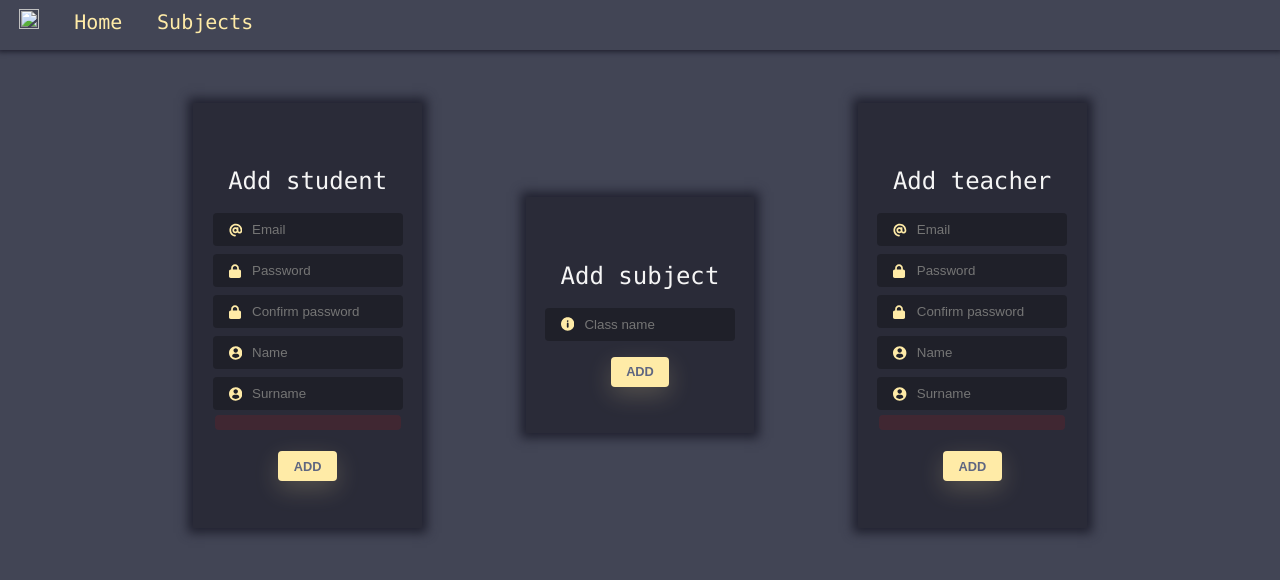
After one commit to Cukec/SpletnaUcilnica, a PHP site: page /admin.php in a window 1280 px wide. The commit adds this page. Shown: the top 580 px of the page. Run offline with PHP 8.4, Linux system fonts and the light colour scheme; data that the repository does not hold is empty.

Commit message:
Add files via upload

```diff
--- /dev/null
+++ b/eucilnica/admin.php
@@ -0,0 +1,130 @@
+<?php include("config.php"); include("user_info.php"); ?>
+
+<!DOCTYPE html>
+<html lang="en">
+<head>
+    <meta charset="UTF-8">
+    <meta name="viewport" content="width=device-width, initial-scale=1.0">
+    <title>Admin</title>
+    <link rel="stylesheet" href="login.css">
+    <link rel="stylesheet" href="home_page.css">
+</head>
+<body>
+    <div class="navBar">
+        <table>
+            <tr>
+                <td class="profilePic"><a href="#"><img src="#" height="20px" width="20px"></a></td>
+                <td><a href="#">home</a></td>
+                <td><a href="#">subjects</a></td>
+                <td><a href="admin.php"><?php if($role == 'a') echo "admin" ?></a></td>
+            </tr>
+        </table>
+    </div>
+    <table align="center">
+        <td style="margin: 50px"> <!-- add student -->
+            <div class="card" style="margin: 50px">
+                <h4 class="title">Add student</h4>
+                <form method="POST" action="regLogic.php">
+                    <div class="field">
+                        <svg class="input-icon" viewBox="0 0 500 500" xmlns="http://www.w3.org/2000/svg">
+                        <path d="M207.8 20.73c-93.45 18.32-168.7 93.66-187 187.1c-27.64 140.9 68.65 266.2 199.1 285.1c19.01 2.888 36.17-12.26 36.17-31.49l.0001-.6631c0-15.74-11.44-28.88-26.84-31.24c-84.35-12.98-149.2-86.13-149.2-174.2c0-102.9 88.61-185.5 193.4-175.4c91.54 8.869 158.6 91.25 158.6 183.2l0 16.16c0 22.09-17.94 40.05-40 40.05s-40.01-17.96-40.01-40.05v-120.1c0-8.847-7.161-16.02-16.01-16.02l-31.98 .0036c-7.299 0-13.2 4.992-15.12 11.68c-24.85-12.15-54.24-16.38-86.06-5.106c-38.75 13.73-68.12 48.91-73.72 89.64c-9.483 69.01 43.81 128 110.9 128c26.44 0 50.43-9.544 69.59-24.88c24 31.3 65.23 48.69 109.4 37.49C465.2 369.3 496 324.1 495.1 277.2V256.3C495.1 107.1 361.2-9.332 207.8 20.73zM239.1 304.3c-26.47 0-48-21.56-48-48.05s21.53-48.05 48-48.05s48 21.56 48 48.05S266.5 304.3 239.1 304.3z"></path></svg>
+                        <input autocomplete="off" id="logemail" placeholder="Email" class="input-field" name="regemail" type="email" value="">
+                    </div>
+                    <div class="field">
+                        <svg class="input-icon" viewBox="0 0 500 500" xmlns="http://www.w3.org/2000/svg">
+                        <path d="M80 192V144C80 64.47 144.5 0 224 0C303.5 0 368 64.47 368 144V192H384C419.3 192 448 220.7 448 256V448C448 483.3 419.3 512 384 512H64C28.65 512 0 483.3 0 448V256C0 220.7 28.65 192 64 192H80zM144 192H304V144C304 99.82 268.2 64 224 64C179.8 64 144 99.82 144 144V192z"></path></svg>
+                        <input autocomplete="off" id="logpass" placeholder="Password" class="input-field" name="regpass" type="password" >
+                    </div>
+                    <div class="field">
+                        <svg class="input-icon" viewBox="0 0 500 500" xmlns="http://www.w3.org/2000/svg">
+                        <path d="M80 192V144C80 64.47 144.5 0 224 0C303.5 0 368 64.47 368 144V192H384C419.3 192 448 220.7 448 256V448C448 483.3 419.3 512 384 512H64C28.65 512 0 483.3 0 448V256C0 220.7 28.65 192 64 192H80zM144 192H304V144C304 99.82 268.2 64 224 64C179.8 64 144 99.82 144 144V192z"></path></svg>
+                        <input autocomplete="off" id="logpassConfirm" placeholder="Confirm password" class="input-field" name="regpassConfirm" type="password" >
+                    </div>
+                    <div class="field">
+                    <svg class="input-icon" viewBox="0 0 45.532 45.532" xmlns="http://www.w3.org/2000/svg">
+                        <path d="M22.766,0.001C10.194,0.001,0,10.193,0,22.766s10.193,22.765,22.766,22.765c12.574,0,22.766-10.192,22.766-22.765
+                        S35.34,0.001,22.766,0.001z M22.766,6.808c4.16,0,7.531,3.372,7.531,7.53c0,4.159-3.371,7.53-7.531,7.53
+                        c-4.158,0-7.529-3.371-7.529-7.53C15.237,10.18,18.608,6.808,22.766,6.808z M22.761,39.579c-4.149,0-7.949-1.511-10.88-4.012
+                        c-0.714-0.609-1.126-1.502-1.126-2.439c0-4.217,3.413-7.592,7.631-7.592h8.762c4.219,0,7.619,3.375,7.619,7.592
+                        c0,0.938-0.41,1.829-1.125,2.438C30.712,38.068,26.911,39.579,22.761,39.579z"></path></svg>
+                        <input autocomplete="off" id="name" placeholder="Name" class="input-field" name="name" type="text" >
+                    </div>
+                    <div class="field">
+                    <svg class="input-icon" viewBox="0 0 45.532 45.532" xmlns="http://www.w3.org/2000/svg">
+                        <path d="M22.766,0.001C10.194,0.001,0,10.193,0,22.766s10.193,22.765,22.766,22.765c12.574,0,22.766-10.192,22.766-22.765
+                        S35.34,0.001,22.766,0.001z M22.766,6.808c4.16,0,7.531,3.372,7.531,7.53c0,4.159-3.371,7.53-7.531,7.53
+                        c-4.158,0-7.529-3.371-7.529-7.53C15.237,10.18,18.608,6.808,22.766,6.808z M22.761,39.579c-4.149,0-7.949-1.511-10.88-4.012
+                        c-0.714-0.609-1.126-1.502-1.126-2.439c0-4.217,3.413-7.592,7.631-7.592h8.762c4.219,0,7.619,3.375,7.619,7.592
+                        c0,0.938-0.41,1.829-1.125,2.438C30.712,38.068,26.911,39.579,22.761,39.579z"></path></svg>
+                        <input autocomplete="off" id="surname" placeholder="Surname" class="input-field" name="surname" type="text" >
+                    </div>
+                    <div class="error" style="background-color: rgba(255, 0, 0, 0.1); border-radius: 4px; color: #ff4444; font-size: 0.8em; padding: 1px 1px; margin: 5px 2px;">
+                        <p><?php if(empty($_GET) == false) echo $error; ?></p>
+                    </div>
+                    <button class="btn" type="submit">Add</button>
+                </form>
+            </div>
+        </td>
+        <td style="margin: 50px"> <!-- add subject -->
+            <div class="card" style="margin: 50px">
+                <h4 class="title">Add subject</h4>
+                <form method="POST" action="logLogic.php">
+                <div class="field">
+                    <svg class="input-icon" viewBox="0 0 45.999 45.999" xmlns="http://www.w3.org/2000/svg">
+                    <path d="M39.264,6.736c-8.982-8.981-23.545-8.982-32.528,0c-8.982,8.982-8.981,23.545,0,32.528c8.982,8.98,23.545,8.981,32.528,0
+                    C48.245,30.281,48.244,15.719,39.264,6.736z M25.999,33c0,1.657-1.343,3-3,3s-3-1.343-3-3V21c0-1.657,1.343-3,3-3s3,1.343,3,3V33z
+                    M22.946,15.872c-1.728,0-2.88-1.224-2.844-2.735c-0.036-1.584,1.116-2.771,2.879-2.771c1.764,0,2.88,1.188,2.917,2.771
+                    C25.897,14.648,24.746,15.872,22.946,15.872z"></path></svg>
+                    <input autocomplete="off" id="title" placeholder="Class name" class="input-field" name="title" type="text" value="">
+                </div>
+                <button class="btn" type="submit">Add</button>
+                </form>
+            </div>
+        </td>
+        <td> <!-- add teacher -->
+            <div class="card" style="margin: 50px">
+                <h4 class="title">Add teacher</h4>
+                <form method="POST" action="regLogic.php">
+                    <div class="field">
+                        <svg class="input-icon" viewBox="0 0 500 500" xmlns="http://www.w3.org/2000/svg">
+                        <path d="M207.8 20.73c-93.45 18.32-168.7 93.66-187 187.1c-27.64 140.9 68.65 266.2 199.1 285.1c19.01 2.888 36.17-12.26 36.17-31.49l.0001-.6631c0-15.74-11.44-28.88-26.84-31.24c-84.35-12.98-149.2-86.13-149.2-174.2c0-102.9 88.61-185.5 193.4-175.4c91.54 8.869 158.6 91.25 158.6 183.2l0 16.16c0 22.09-17.94 40.05-40 40.05s-40.01-17.96-40.01-40.05v-120.1c0-8.847-7.161-16.02-16.01-16.02l-31.98 .0036c-7.299 0-13.2 4.992-15.12 11.68c-24.85-12.15-54.24-16.38-86.06-5.106c-38.75 13.73-68.12 48.91-73.72 89.64c-9.483 69.01 43.81 128 110.9 128c26.44 0 50.43-9.544 69.59-24.88c24 31.3 65.23 48.69 109.4 37.49C465.2 369.3 496 324.1 495.1 277.2V256.3C495.1 107.1 361.2-9.332 207.8 20.73zM239.1 304.3c-26.47 0-48-21.56-48-48.05s21.53-48.05 48-48.05s48 21.56 48 48.05S266.5 304.3 239.1 304.3z"></path></svg>
+                        <input autocomplete="off" id="logemail" placeholder="Email" class="input-field" name="regemail" type="email" value="">
+                    </div>
+                    <div class="field">
+                        <svg class="input-icon" viewBox="0 0 500 500" xmlns="http://www.w3.org/2000/svg">
+                        <path d="M80 192V144C80 64.47 144.5 0 224 0C303.5 0 368 64.47 368 144V192H384C419.3 192 448 220.7 448 256V448C448 483.3 419.3 512 384 512H64C28.65 512 0 483.3 0 448V256C0 220.7 28.65 192 64 192H80zM144 192H304V144C304 99.82 268.2 64 224 64C179.8 64 144 99.82 144 144V192z"></path></svg>
+                        <input autocomplete="off" id="logpass" placeholder="Password" class="input-field" name="regpass" type="password" >
+                    </div>
+                    <div class="field">
+                        <svg class="input-icon" viewBox="0 0 500 500" xmlns="http://www.w3.org/2000/svg">
+                        <path d="M80 192V144C80 64.47 144.5 0 224 0C303.5 0 368 64.47 368 144V192H384C419.3 192 448 220.7 448 256V448C448 483.3 419.3 512 384 512H64C28.65 512 0 483.3 0 448V256C0 220.7 28.65 192 64 192H80zM144 192H304V144C304 99.82 268.2 64 224 64C179.8 64 144 99.82 144 144V192z"></path></svg>
+                        <input autocomplete="off" id="logpassConfirm" placeholder="Confirm password" class="input-field" name="regpassConfirm" type="password" >
+                    </div>
+                    <div class="field">
+                    <svg class="input-icon" viewBox="0 0 45.532 45.532" xmlns="http://www.w3.org/2000/svg">
+                        <path d="M22.766,0.001C10.194,0.001,0,10.193,0,22.766s10.193,22.765,22.766,22.765c12.574,0,22.766-10.192,22.766-22.765
+                        S35.34,0.001,22.766,0.001z M22.766,6.808c4.16,0,7.531,3.372,7.531,7.53c0,4.159-3.371,7.53-7.531,7.53
+                        c-4.158,0-7.529-3.371-7.529-7.53C15.237,10.18,18.608,6.808,22.766,6.808z M22.761,39.579c-4.149,0-7.949-1.511-10.88-4.012
+                        c-0.714-0.609-1.126-1.502-1.126-2.439c0-4.217,3.413-7.592,7.631-7.592h8.762c4.219,0,7.619,3.375,7.619,7.592
+                        c0,0.938-0.41,1.829-1.125,2.438C30.712,38.068,26.911,39.579,22.761,39.579z"></path></svg>
+                        <input autocomplete="off" id="name" placeholder="Name" class="input-field" name="name" type="text" >
+                    </div>
+                    <div class="field">
+                    <svg class="input-icon" viewBox="0 0 45.532 45.532" xmlns="http://www.w3.org/2000/svg">
+                        <path d="M22.766,0.001C10.194,0.001,0,10.193,0,22.766s10.193,22.765,22.766,22.765c12.574,0,22.766-10.192,22.766-22.765
+                        S35.34,0.001,22.766,0.001z M22.766,6.808c4.16,0,7.531,3.372,7.531,7.53c0,4.159-3.371,7.53-7.531,7.53
+                        c-4.158,0-7.529-3.371-7.529-7.53C15.237,10.18,18.608,6.808,22.766,6.808z M22.761,39.579c-4.149,0-7.949-1.511-10.88-4.012
+                        c-0.714-0.609-1.126-1.502-1.126-2.439c0-4.217,3.413-7.592,7.631-7.592h8.762c4.219,0,7.619,3.375,7.619,7.592
+                        c0,0.938-0.41,1.829-1.125,2.438C30.712,38.068,26.911,39.579,22.761,39.579z"></path></svg>
+                        <input autocomplete="off" id="surname" placeholder="Surname" class="input-field" name="surname" type="text" >
+                    </div>
+                    <div class="error" style="background-color: rgba(255, 0, 0, 0.1); border-radius: 4px; color: #ff4444; font-size: 0.8em; padding: 1px 1px; margin: 5px 2px;">
+                        <p><?php if(empty($_GET) == false) echo $error; ?></p>
+                    </div>
+                    <button class="btn" type="submit">Add</button>
+                </form>
+            </div>
+        </td>
+    </table>
+</body>
+</html>
--- /dev/null
+++ b/eucilnica/home_page.css
@@ -0,0 +1,32 @@
+@font-face {
+    font-family: "font";
+    src: url(Hack-Regular.ttf);
+}
+
+body{
+    margin: 0;
+    background-color: #424555;
+}
+
+.navBar table{
+    width: 100%;
+    height: 50px;
+    background-color: #424555;
+    box-shadow: 0px 0px 5px 2px #20212f;
+}
+
+.navBar td{
+    margin: 0.5%;
+    float: left;
+}
+
+.navBar a{
+    font-size: 20px;
+    font-family: 'font';
+
+    text-decoration: none;
+    text-transform: capitalize;
+
+    padding: 10px;
+    color: #ffeba7;
+}
--- a/eucilnica/logLogic.php
+++ b/eucilnica/logLogic.php
@@ -6,11 +6,13 @@ include("config.php");
 $username = $_POST['logemail'];
 $password = $_POST['logpass'];
 
+$hashed_password = md5($password);
+
 // Set error message
 $error = "Invalid username or password!";
 
 // SQL query to check if the provided login credentials are valid
-$sql = "SELECT * FROM user WHERE username='$username' AND pasword='$password'";
+$sql = "SELECT * FROM user WHERE username='$username' AND pasword='$hashed_password'";
 $result = $conn->query($sql);
 
 // Check if a row is returned
--- a/eucilnica/login.php
+++ b/eucilnica/login.php
@@ -35,7 +35,7 @@
             <p><?php if(empty($_GET) == false) echo $error; ?></p>
           </div>
           <button class="btn" type="submit">Login</button>
-          <a href="#" class="btn-link">Don't have an account?</a>
+          <a href="register.php" class="btn-link">Don't have an account?</a>
         </form>
       </div>
 </body>
--- /dev/null
+++ b/eucilnica/user_info.php
@@ -0,0 +1,10 @@
+<?php
+
+    if(empty($_SESSION) == false){
+        $name = $_SESSION['user_name'];
+        $surname = $_SESSION['user_surname'];
+        $role = $_SESSION['user_role'];
+        $user_id = $_SESSION['user_id'];
+    }
+
+?>
```
Also changed, not shown: eucilnica/e_classroom (1).sql (added, +161 -0 lines), eucilnica/homePage.php (+20 -3 lines), eucilnica/regLogic.php (added, +44 -0 lines), eucilnica/register.php (added, +66 -0 lines), eucilnica/info-button-svgrepo-com.svg (added), eucilnica/profile-user-svgrepo-com.svg (added).
